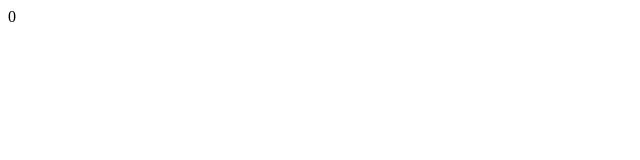
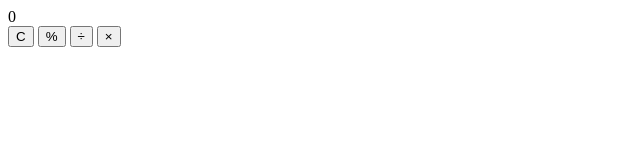
Before and after one commit to sinrawat/Calculator, a plain HTML site: page index.html in a window 1280 px wide. Shown: the whole page, without its empty margins (0-640 px from the left). Drawn offline with Linux system fonts and the light colour scheme.

Commit message:
add operator

```diff
--- a/index.html
+++ b/index.html
@@ -12,6 +12,12 @@
             <div id="process" class="process"></div>
             <div id="result" class="result">0</div>
         </div>
+        <div class="buttons">
+        <button onclick="clearAll()">C</button>
+        <button onclick="appendOperator('%')">%</button>
+        <button onclick="appendOperator('/')">÷</button>
+        <button onclick="appendOperator('*')">×</button>
+        </div>
     </div>
 </body>
 </html>
```
